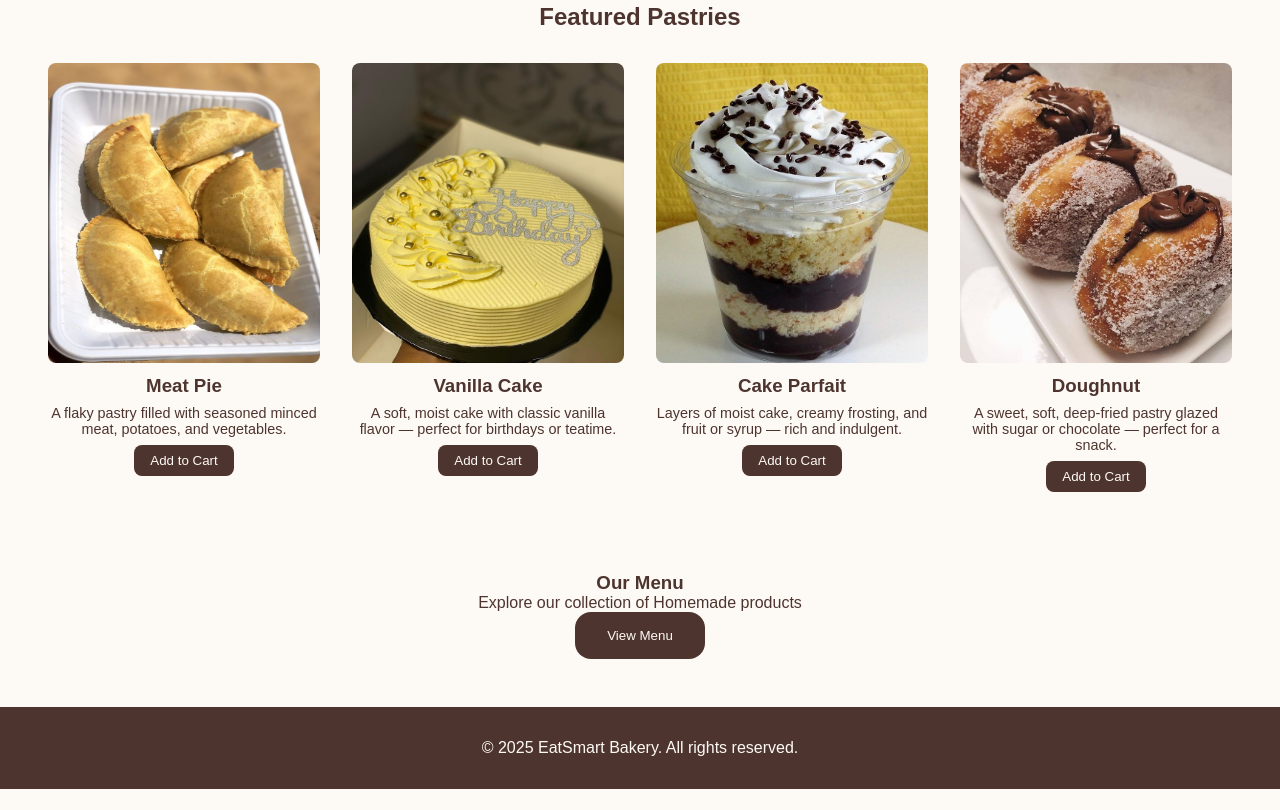
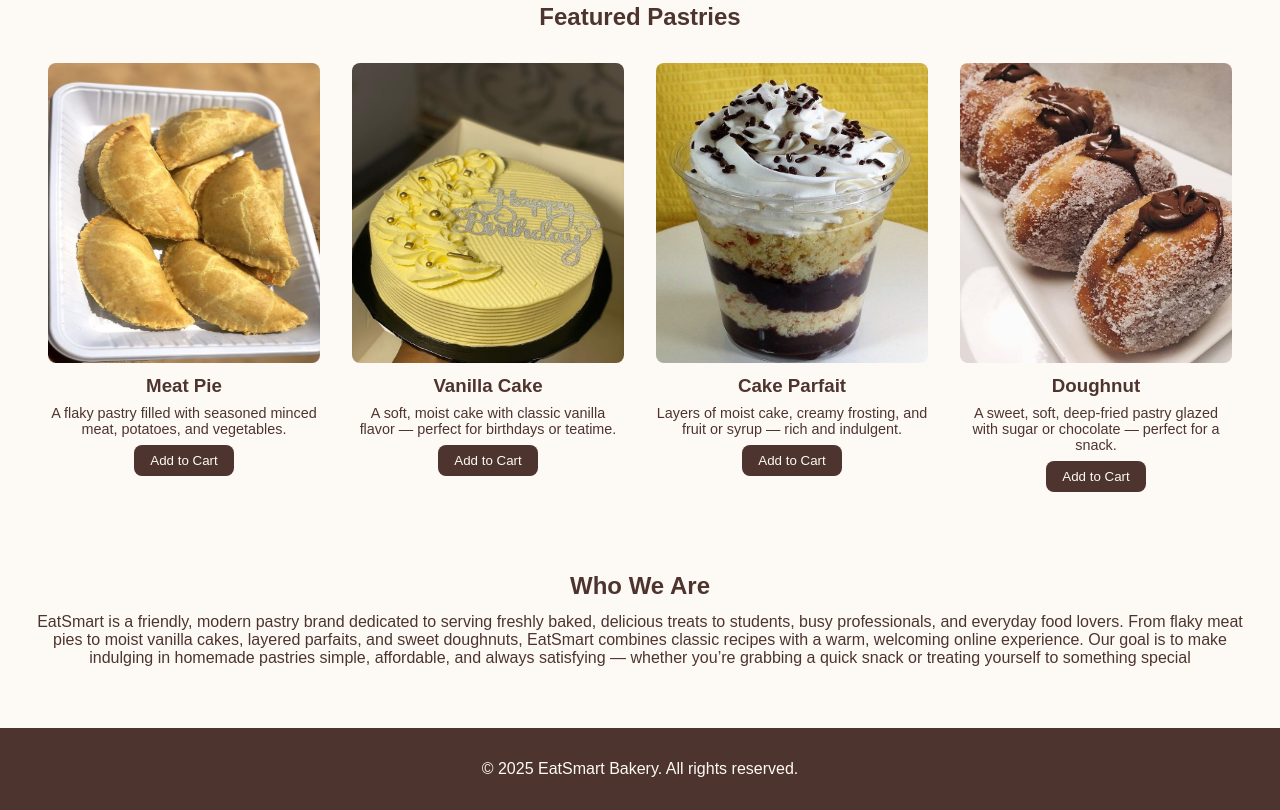
Before and after one commit to cynthia501/EatSmart, a website: page index.html in a window 1280 px wide. Shown: the part 721-1531 px from the top of the page. Before the commit the page ends 1510 px from the top, so only its background shows below. Drawn offline with Linux system fonts and the light colour scheme.

Commit message:
Mission section fix

```diff
--- a/index.html
+++ b/index.html
@@ -120,9 +120,8 @@
     </section>
 
     <section class="menu">
-      <h3>Our Menu</h3>
-      <p>Explore our collection of Homemade products</p>
-      <button>View Menu</button>
+      <h2>Who We Are</h2>
+      <p>EatSmart is a friendly, modern pastry brand dedicated to serving freshly baked, delicious treats to students, busy professionals, and everyday food lovers. From flaky meat pies to moist vanilla cakes, layered parfaits, and sweet doughnuts, EatSmart combines classic recipes with a warm, welcoming online experience. Our goal is to make indulging in homemade pastries simple, affordable, and always satisfying — whether you’re grabbing a quick snack or treating yourself to something special</p>
     </section>
   </main>
 
--- a/style.css
+++ b/style.css
@@ -264,16 +264,12 @@ nav.mobile-nav.show {
 
 .menu {
   text-align: center;
-  margin: 3rem;
+  margin-bottom: 3rem;
+
 }
 
-.menu button {
-  background-color: #4e342e;
-  color: #fdfaf6;
-  border: none;
-  border-radius: 1rem;
-  padding: 1rem 2rem;
-  cursor: pointer;
+.menu p{
+  padding: .8rem 1.5rem;
 }
 
 footer {
```
